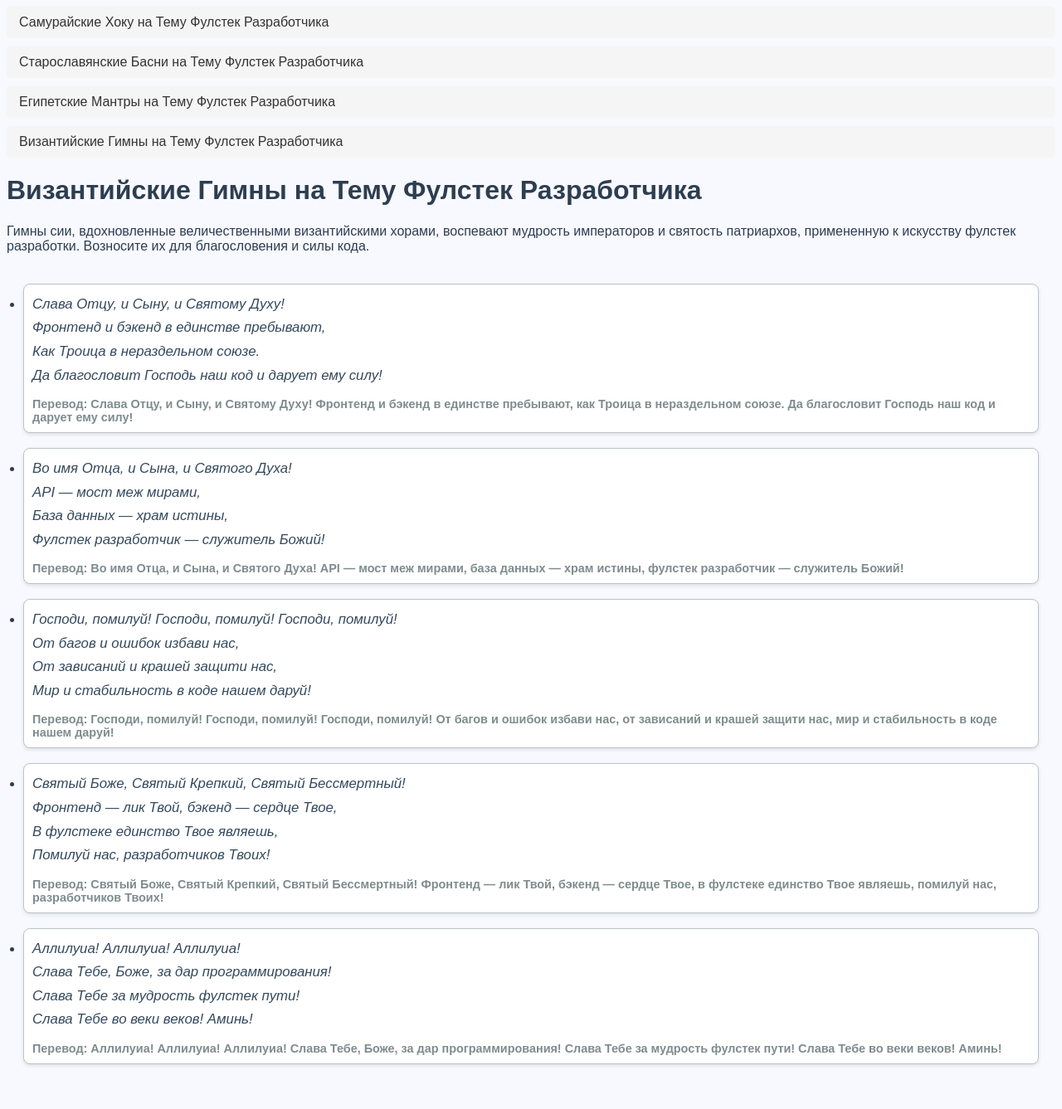
After one commit to paulsanswrk/Fullstack_test_kwork, a PHP site: page /page4.php in a window 1280 px wide. The commit adds this page. Shown: the whole page at 83% size. Run offline with PHP 8.4, Linux system fonts and the light colour scheme.

Commit message:
Task 6: Создана новая страница page4.php с византийскими гимнами в том же стиле

```diff
--- a/assets/css/styles.css
+++ b/assets/css/styles.css
@@ -96,3 +96,35 @@ header nav a:hover {
     margin-top: 10px;
     color: #b8860b;
 }
+
+/* Стили для страницы 4 - Византийские Гимны */
+.page4 {
+    background-color: #f8f8ff;
+    color: #2c3e50;
+}
+
+.page4 main ul {
+    list-style-type: disc;
+}
+
+.page4 main li {
+    margin-bottom: 18px;
+    background-color: #ffffff;
+    border: 1px solid #bdc3c7;
+    border-radius: 8px;
+    box-shadow: 0 2px 4px rgba(0,0,0,0.1);
+}
+
+.page4 .hymn {
+    font-style: italic;
+    line-height: 1.7;
+    font-size: 1.05em;
+    color: #34495e;
+}
+
+.page4 .translation {
+    font-weight: bold;
+    margin-top: 12px;
+    color: #7f8c8d;
+    font-size: 0.9em;
+}
--- /dev/null
+++ b/page4.php
@@ -0,0 +1,63 @@
+<!DOCTYPE html>
+<html lang="ru">
+<?php require_once("templates/head.php"); ?>
+<body class="page4">
+<?php require_once("templates/header.php"); ?>
+<main>
+    <h1>Византийские Гимны на Тему Фулстек Разработчика</h1>
+    <p>Гимны сии, вдохновленные величественными византийскими хорами, воспевают мудрость императоров и святость патриархов, примененную к искусству фулстек разработки. Возносите их для благословения и силы кода.</p>
+    <ul>
+        <li>
+            <div class="hymn">
+                Слава Отцу, и Сыну, и Святому Духу!<br>
+                Фронтенд и бэкенд в единстве пребывают,<br>
+                Как Троица в нераздельном союзе.<br>
+                Да благословит Господь наш код и дарует ему силу!
+            </div>
+            <div class="translation">Перевод: Слава Отцу, и Сыну, и Святому Духу! Фронтенд и бэкенд в единстве пребывают, как Троица в нераздельном союзе. Да благословит Господь наш код и дарует ему силу!
+            </div>
+        </li>
+        <li>
+            <div class="hymn">
+                Во имя Отца, и Сына, и Святого Духа!<br>
+                API — мост меж мирами,<br>
+                База данных — храм истины,<br>
+                Фулстек разработчик — служитель Божий!
+            </div>
+            <div class="translation">Перевод: Во имя Отца, и Сына, и Святого Духа! API — мост меж мирами, база данных — храм истины, фулстек разработчик — служитель Божий!
+            </div>
+        </li>
+        <li>
+            <div class="hymn">
+                Господи, помилуй! Господи, помилуй! Господи, помилуй!<br>
+                От багов и ошибок избави нас,<br>
+                От зависаний и крашей защити нас,<br>
+                Мир и стабильность в коде нашем даруй!
+            </div>
+            <div class="translation">Перевод: Господи, помилуй! Господи, помилуй! Господи, помилуй! От багов и ошибок избави нас, от зависаний и крашей защити нас, мир и стабильность в коде нашем даруй!
+            </div>
+        </li>
+        <li>
+            <div class="hymn">
+                Святый Боже, Святый Крепкий, Святый Бессмертный!<br>
+                Фронтенд — лик Твой, бэкенд — сердце Твое,<br>
+                В фулстеке единство Твое являешь,<br>
+                Помилуй нас, разработчиков Твоих!
+            </div>
+            <div class="translation">Перевод: Святый Боже, Святый Крепкий, Святый Бессмертный! Фронтенд — лик Твой, бэкенд — сердце Твое, в фулстеке единство Твое являешь, помилуй нас, разработчиков Твоих!
+            </div>
+        </li>
+        <li>
+            <div class="hymn">
+                Аллилуиа! Аллилуиа! Аллилуиа!<br>
+                Слава Тебе, Боже, за дар программирования!<br>
+                Слава Тебе за мудрость фулстек пути!<br>
+                Слава Тебе во веки веков! Аминь!
+            </div>
+            <div class="translation">Перевод: Аллилуиа! Аллилуиа! Аллилуиа! Слава Тебе, Боже, за дар программирования! Слава Тебе за мудрость фулстек пути! Слава Тебе во веки веков! Аминь!
+            </div>
+        </li>
+    </ul>
+</main>
+</body>
+</html>
--- a/templates/header.php
+++ b/templates/header.php
@@ -4,6 +4,7 @@
             <li><a href="/page1.php" spa>Самурайские Хоку на Тему Фулстек Разработчика</a></li>
             <li><a href="/page2.php" spa>Старославянские Басни на Тему Фулстек Разработчика</a></li>
             <li><a href="/page3.php" spa>Египетские Мантры на Тему Фулстек Разработчика</a></li>
+            <li><a href="/page4.php" spa>Византийские Гимны на Тему Фулстек Разработчика</a></li>
         </ul>
     </nav>
 </header>
```
